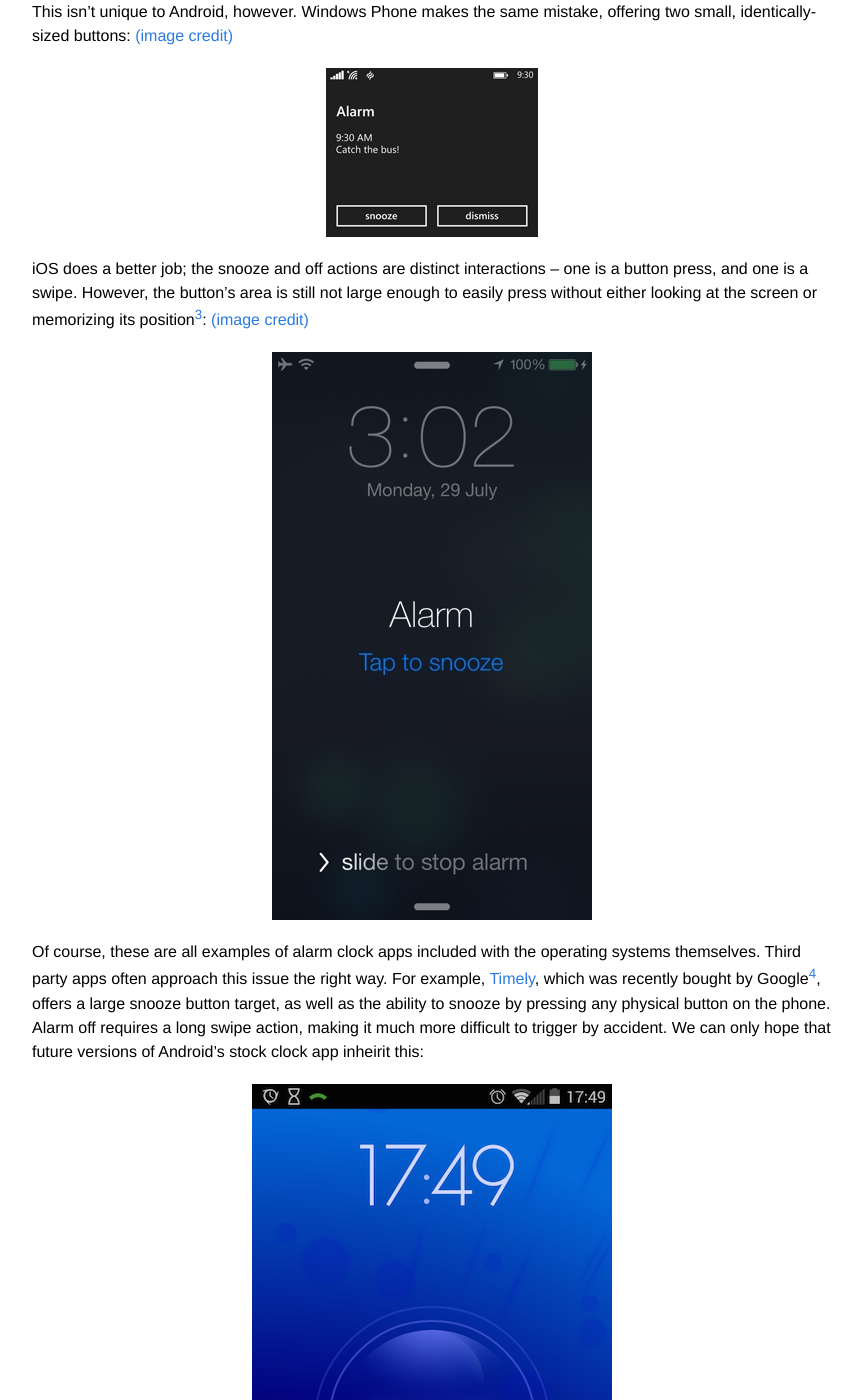
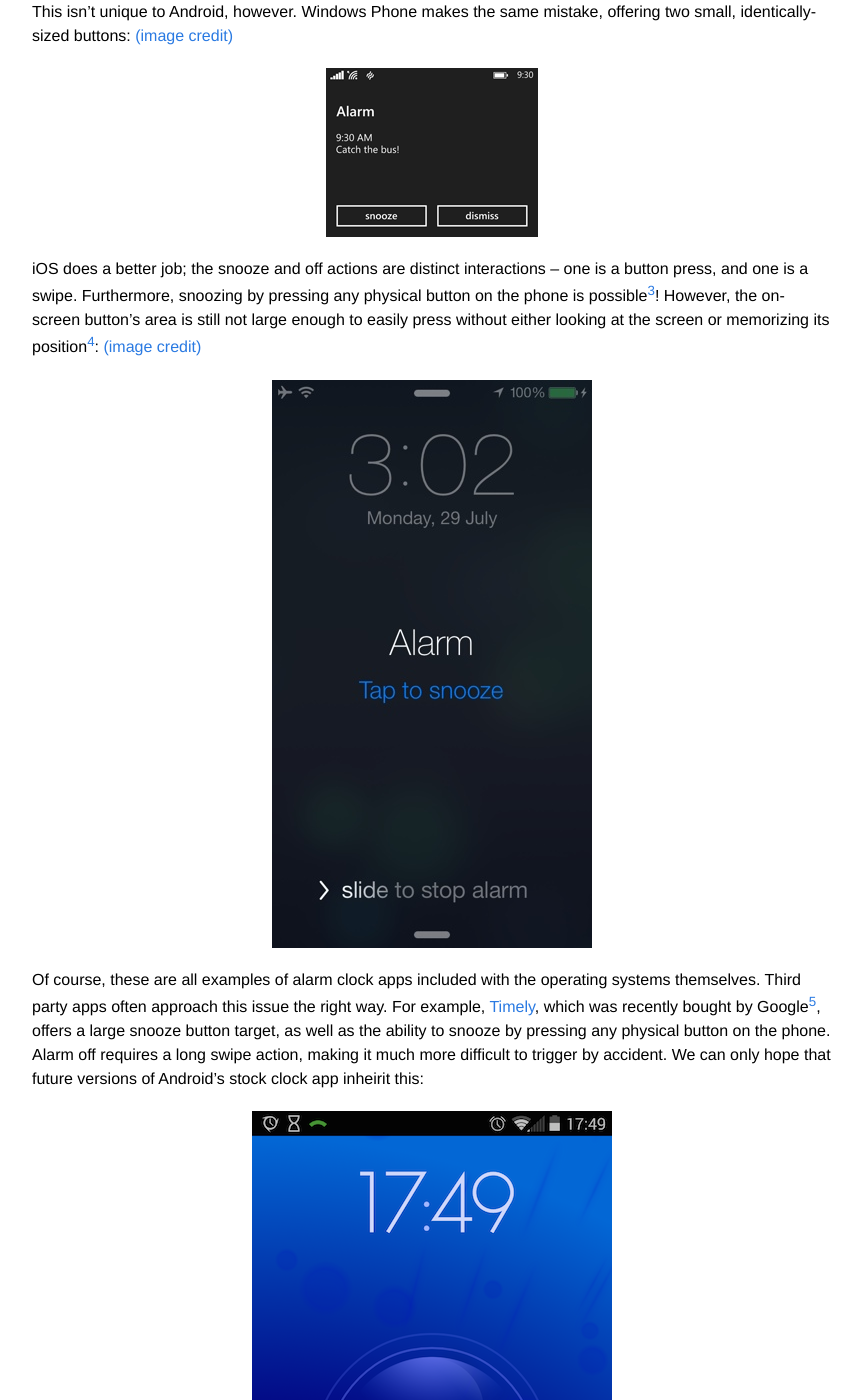
Before and after one commit to tilden/tilden.github.io, a Jekyll site: the page built from _posts/2014-07-12-alarm_clocks.md, in a window 1280 px wide and 1400 px high, scrolled down 2464 px. Shown: the whole window, without its empty margins (208-1070 px from the left). Built offline with Jekyll 4.4.1, drawn with Linux system fonts in a browser that asks for light colours; some of the changed text lies outside the part shown.

Commit message:
Added new info

```diff
--- a/_posts/2014-07-12-alarm_clocks.md
+++ b/_posts/2014-07-12-alarm_clocks.md
@@ -26,7 +26,7 @@ This isn't unique to Android, however. Windows Phone makes the same mistake, off
 
 ![Windows Phone Alarm Screenshot]({{ site.url }}/images/clocks/wp-alarm.png)
 
-iOS does a better job; the snooze and off actions are distinct interactions -- one is a button press, and one is a swipe. However, the button's area is still not large enough to easily press without either looking at the screen or memorizing its position[^phonenote]:  [(image credit)](http://www.iphonehacks.com/2013/07/ios-7-beta-4-whats-new.html)
+iOS does a better job; the snooze and off actions are distinct interactions -- one is a button press, and one is a swipe. Furthermore, snoozing by pressing any physical button on the phone is possible[^phonecomment]!  However, the on-screen button's area is still not large enough to easily press without either looking at the screen or memorizing its position[^phonenote]:  [(image credit)](http://www.iphonehacks.com/2013/07/ios-7-beta-4-whats-new.html)
 
 ![iOS 7 Alarm Screenshot]({{ site.url }}/images/clocks/ios7-beta4-alarm.jpg)
 
```
Also changed, not shown: other parts of _posts/2014-07-12-alarm_clocks.md (+2 -0 lines).
